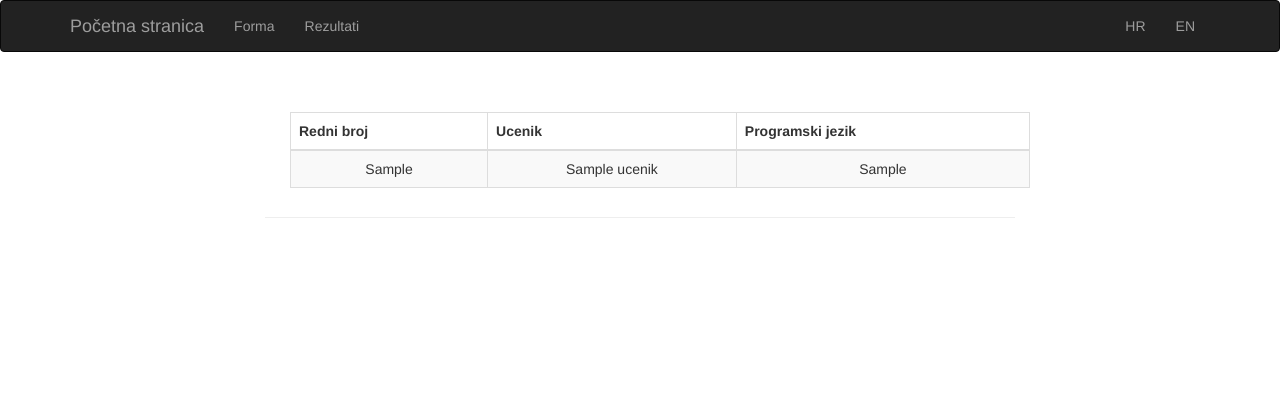
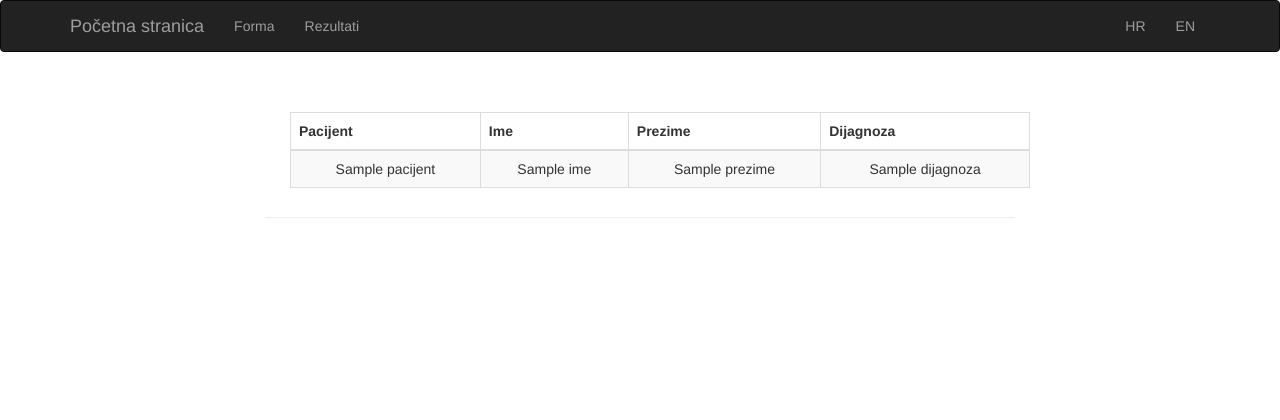
Before and after one commit to JusufS12/bootstrap, a Flask app: template templates/data.html in a window 1280 px wide. Shown: the top 420 px of the page. Run offline with Flask 3, Linux system fonts and the light colour scheme; the template is opened without the code that fills it: most values are stand-ins (such as "Sample title", 1, 10 or a date in 2020); some libraries are stand-ins or nearby versions.

Commit message:
html gotov

```diff
--- a/templates/data.html
+++ b/templates/data.html
@@ -32,17 +32,19 @@
             <table class="table table-bordered table-striped table-hover">
               <thead>
                 <tr>
-                  <th>Redni broj</th>
-                  <th>Ucenik</th>
-                  <th>Programski jezik</th>
+                  <th>Pacijent</th>
+                  <th>Ime</th>
+                  <th>Prezime</th>
+                  <th>Dijagnoza</th>
                 </tr>
               </thead>
               <tbody>
                 {% for lis in data %}
                 <tr>
-                  <td>{{lis.redni_broj}}</td>
-                  <td>{{lis.ucenik}}</td>
-                  <td>{{lis.programski_jezik}}</td>
+                  <td>{{lis.pacijent}}</td>
+                  <td>{{lis.ime}}</td>
+                  <td>{{lis.prezime}}</td>
+                  <td>{{lis.dijagnoza}}</td>
                 </tr>
                 {% endfor %}
               </tbody>
```
Also changed, not shown: templates/form.html (+9 -7 lines).
